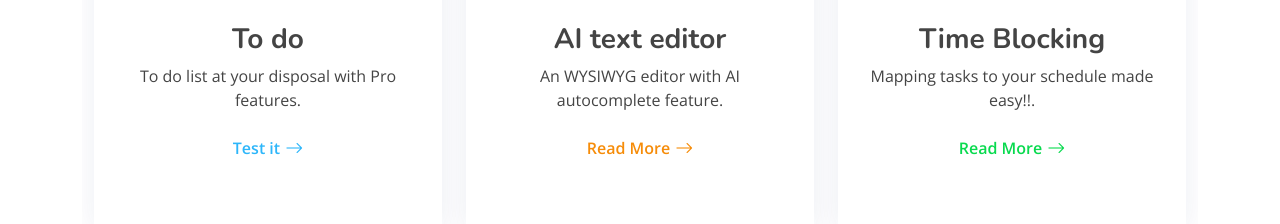
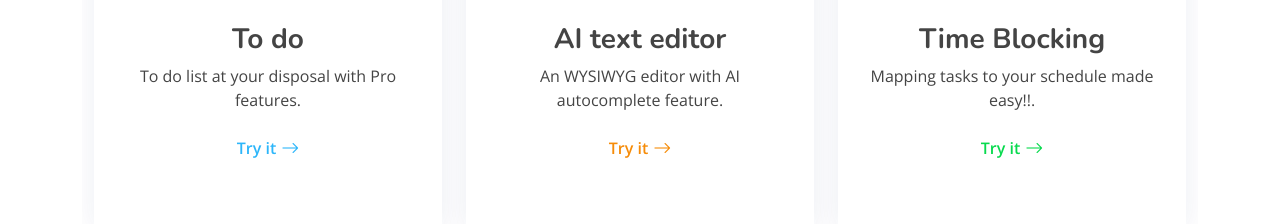
Before and after one commit to twilighty-abhi/Makeaton-page, a plain HTML site: page index.html in a window 1280 px wide. Shown: the part 2163-2387 px from the top of the page. Drawn offline with nearby package versions, Linux system fonts and the light colour scheme.

Commit message:
try it and link to text editor added

```diff
--- a/index.html
+++ b/index.html
@@ -205,7 +205,7 @@
               <i class="ri-discuss-line icon"></i>
               <h3>To do</h3>
               <p>To do list at your disposal with Pro features.</p>
-              <a href="https://todo-list-monobox.netlify.app/" class="read-more"><span>Test it</span> <i class="bi bi-arrow-right"></i></a>
+              <a href="https://todo-list-monobox.netlify.app/" class="read-more"><span>Try it</span> <i class="bi bi-arrow-right"></i></a>
             </div>
           </div>
 
@@ -214,7 +214,7 @@
               <i class="ri-discuss-line icon"></i>
               <h3>AI text editor</h3>
               <p>An WYSIWYG editor with AI autocomplete feature.</p>
-              <a href="#" class="read-more"><span>Read More</span> <i class="bi bi-arrow-right"></i></a>
+              <a href="https://makeaton-text-editor.vercel.app/" class="read-more"><span>Try it</span> <i class="bi bi-arrow-right"></i></a>
             </div>
           </div>
 
@@ -223,7 +223,7 @@
               <i class="ri-discuss-line icon"></i>
               <h3>Time Blocking</h3>
               <p>Mapping tasks to your schedule made easy!!.</p>
-              <a href="#" class="read-more"><span>Read More</span> <i class="bi bi-arrow-right"></i></a>
+              <a href="#" class="read-more"><span>Try it</span> <i class="bi bi-arrow-right"></i></a>
             </div>
           </div>
 
```
